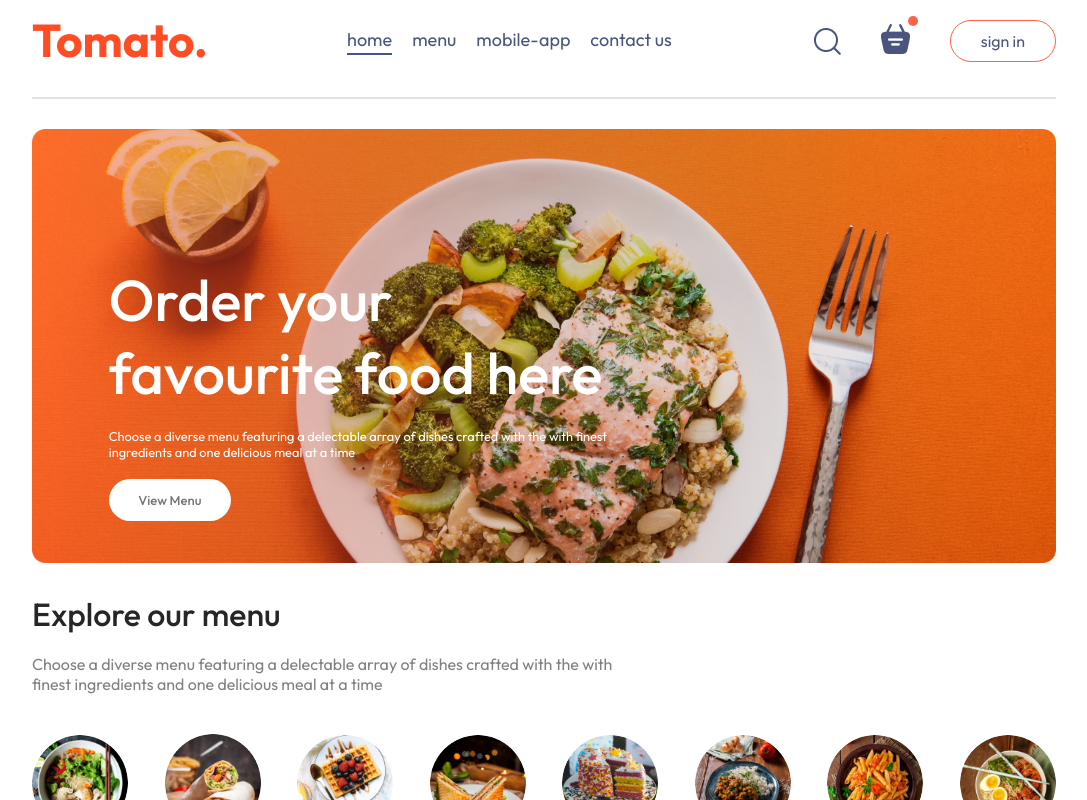
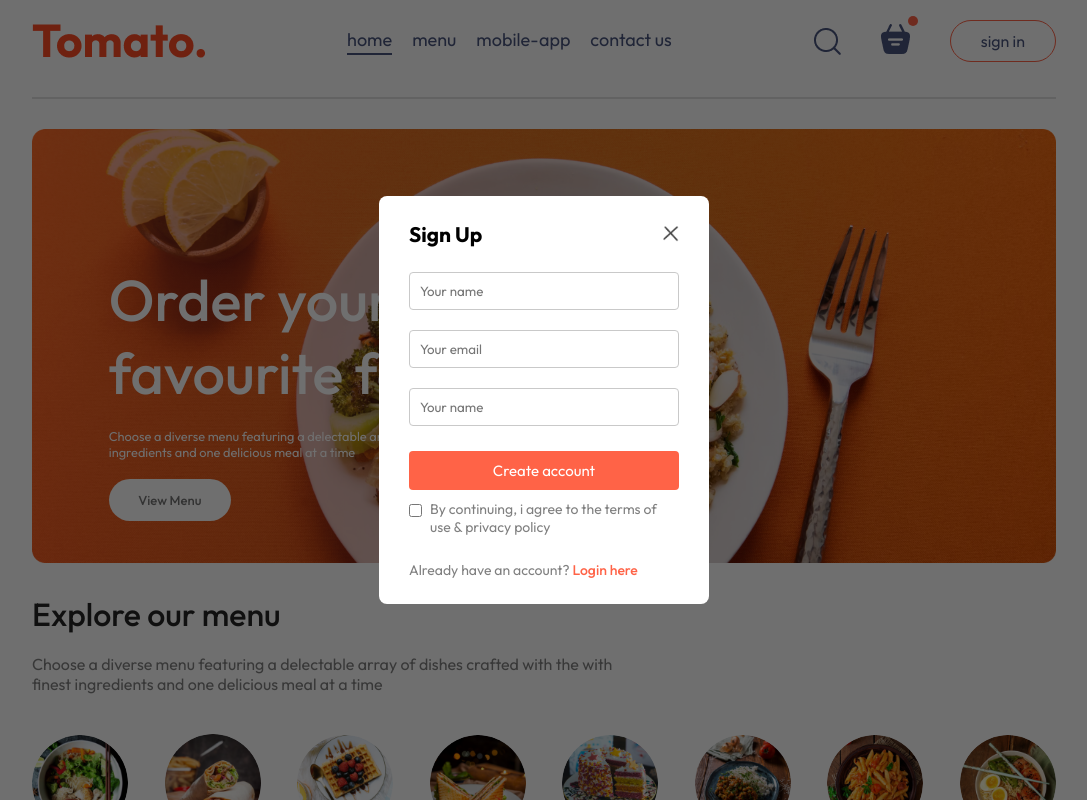
Before and after one commit to VedantGames/food-del, a React (Vite) app: page / in a window 1280 px wide. Both pictures are taken after a click on the button "sign in". Shown: the top 800 px of the page, without its empty margins (96-1183 px from the left). Built offline with nearby package versions, Linux system fonts and the light colour scheme.

Commit message:
10 commit

```diff
--- a/src/App.jsx
+++ b/src/App.jsx
@@ -13,7 +13,7 @@ const [showLogin,setShowLogin] = useState(false)
 
   return (
     <>
-    {showLogin?<LoginPopup/>:<></>}
+    {showLogin?<LoginPopup setShowLogin={setShowLogin}/>:<></>}
       <div className="app">
         <Navbar setShowLogin={setShowLogin}/>
         <Routes>
--- a/src/components/LoginPopup/LoginPopup.css
+++ b/src/components/LoginPopup/LoginPopup.css
@@ -0,0 +1,65 @@
+.login-popup {
+  position: absolute;
+  z-index: 1;
+  width: 100%;
+  height: 100%;
+  background-color: #00000090;
+  display: grid;
+}
+.login-popup-container {
+  place-self: center;
+  width: max(23vw, 330px);
+  color: #808080;
+  background-color: white;
+  display: flex;
+  flex-direction: column;
+  gap: 25px;
+  padding: 25px 30px;
+  border-radius: 8px;
+  font-size: 14px;
+  animation: fadeIn 0.5s;
+}
+.login-popup-title {
+  display: flex;
+  justify-content: space-between;
+  align-items: center;
+  color: black;
+}
+.login-popup-title img {
+  width: 16px;
+  cursor: pointer;
+}
+.login-popup-inputs {
+  display: flex;
+  flex-direction: column;
+  gap: 20px;
+}
+.login-popup-inputs input {
+  outline: none;
+  border: 1px solid #c9c9c9;
+  padding: 10px;
+  border-radius: 4px;
+}
+.login-popup-container button {
+  border: none;
+  padding: 10px;
+  border-radius: 4px;
+  color: white;
+  background-color: tomato;
+  font-size: 15px;
+  cursor: pointer;
+}
+.login-popup-condition {
+  display: flex;
+  align-items: start;
+  gap: 8px;
+  margin-top: -15px;
+}
+.login-popup-condition input {
+  margin-top: 4px;
+}
+.login-popup p span {
+  color: tomato;
+  font-weight: 500;
+  cursor: pointer;
+}
--- a/src/components/LoginPopup/LoginPopup.jsx
+++ b/src/components/LoginPopup/LoginPopup.jsx
@@ -1,12 +1,47 @@
-import React from 'react'
-import "./LoginPopup.css"
+import React, { useState } from "react";
+import "./LoginPopup.css";
+import { assets } from "../../assets/assets/assets";
 
-const LoginPopup = () => {
+const LoginPopup = ({ setShowLogin }) => {
+  const [currState, setCurrState] = useState("Sign Up");
+
   return (
-    <div className='login-popup'>
+    <div className="login-popup">
+      <form className="login-popup-container">
+        <div className="login-popup-title">
+          <h2>{currState}</h2>
+          <img
+            onClick={() => setShowLogin(false)}
+            src={assets.cross_icon}
+            alt=""
+          />
+        </div>
+        <div className="login-popup-inputs">
+          {currState === "Login" ? (
+            <></>
+          ) : (
+            <input type="text" placeholder="Your name" required />
+          )}
+          <input type="email" placeholder="Your email" required />
+          <input type="password" placeholder="Your name" required />
+        </div>
+        <button>{currState === "Sign Up" ? "Create account" : "Login"}</button>
+        <div className="login-popup-condition">
+          <input type="checkbox" required />
+          <p>By continuing, i agree to the terms of use & privacy policy </p>
+        </div>
+        {currState === "Login" ? (
+          <p>
+            Create a new account? <span onClick={()=>setCurrState("Sign Up")}>Click here</span>
+          </p>
+        ) : (
+          <p>
+            Already have an account? <span onClick={()=>setCurrState("Login")}>Login here</span>
+          </p>
+        )}
+      </form>
+    </div>
+  );
+};
 
-    </div>
-  )
-}
-
-export default LoginPopup
+export default LoginPopup;
```
